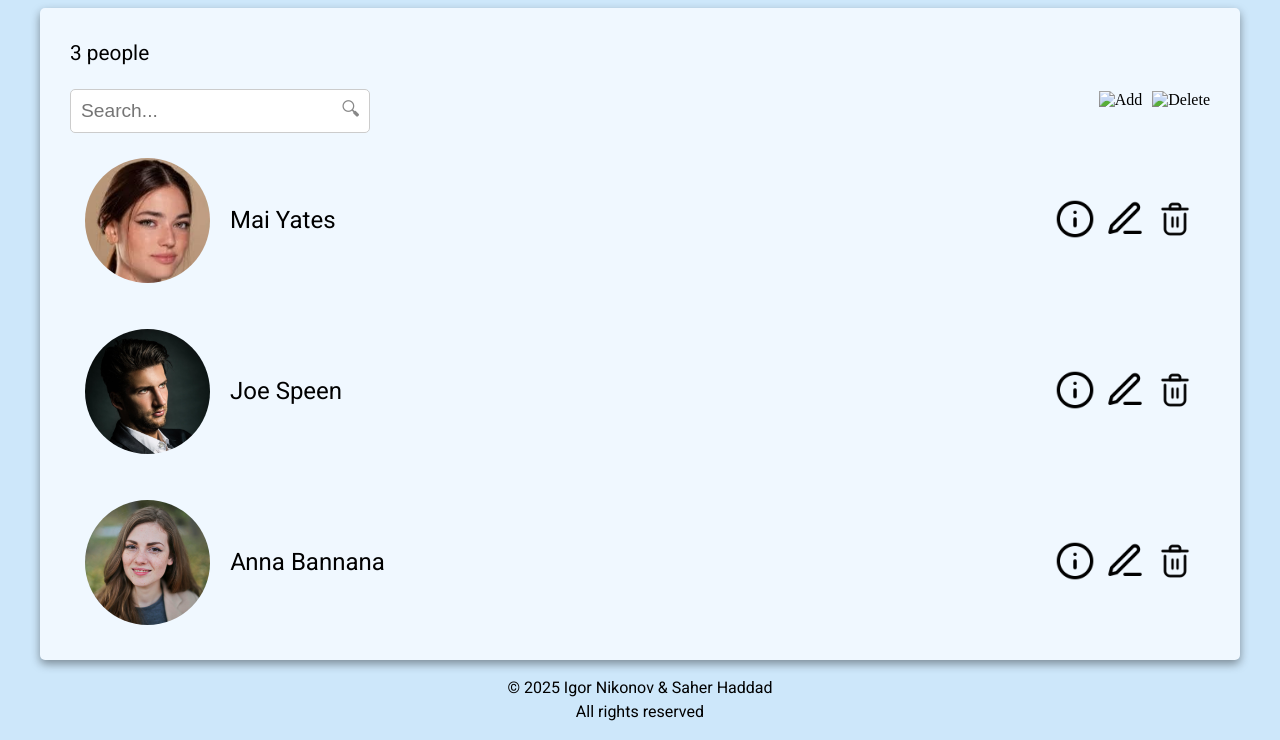
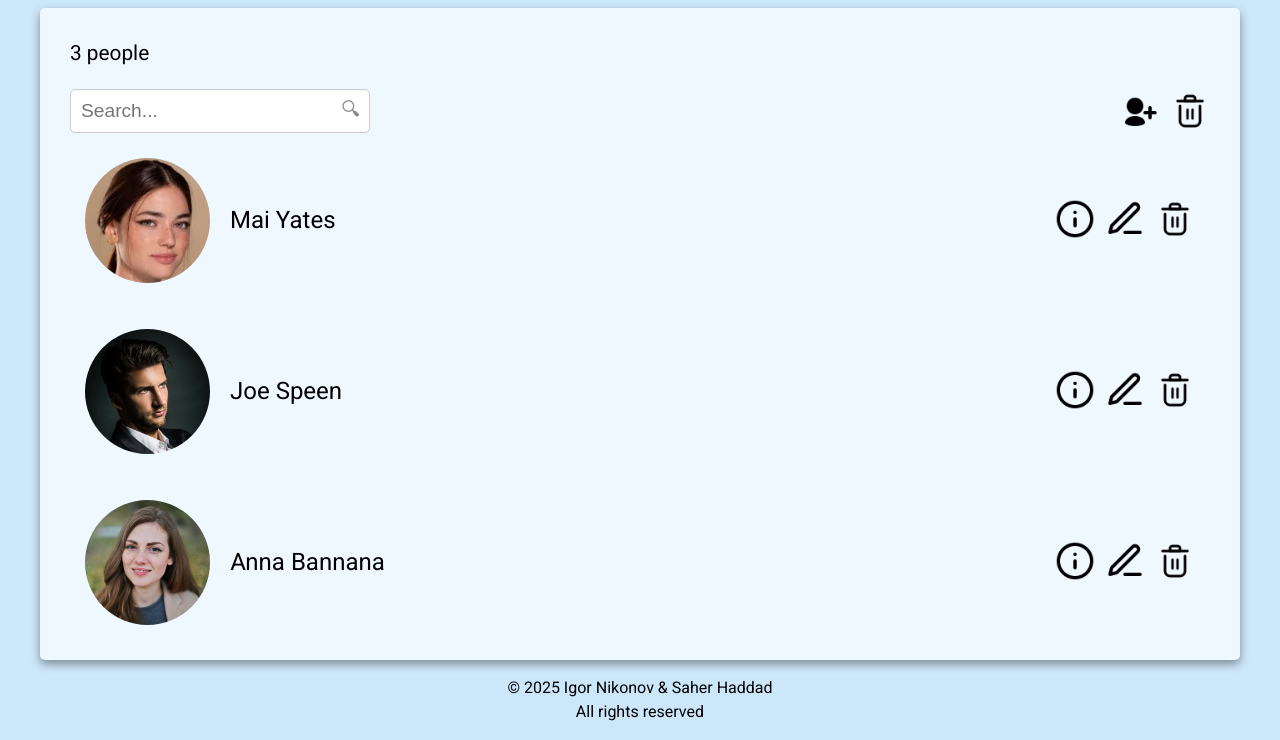
Before and after one commit to SaherHaddadEDU/JS-Project, a plain HTML site: page index.html in a window 1280 px wide. Shown: the part 118-858 px from the top of the page. Drawn offline with Linux system fonts and the light colour scheme; the site is published under a folder, as on GitHub Pages, so addresses that start at the root find nothing.

Commit message:
Update index.html

```diff
--- a/index.html
+++ b/index.html
@@ -28,8 +28,8 @@
           <span class="search-icon">🔍︎</span>
         </div>
         <div class="action-icons">
-          <img class="addCust" src="/IMG/Add.png" alt="Add">
-          <img class="deleteAll" src="/IMG/Dele.png" alt="Delete">
+          <img class="addCust" src="./IMG/Add.png" alt="Add">
+          <img class="deleteAll" src="./IMG/Dele.png" alt="Delete">
         </div>
       </div>
 
```
